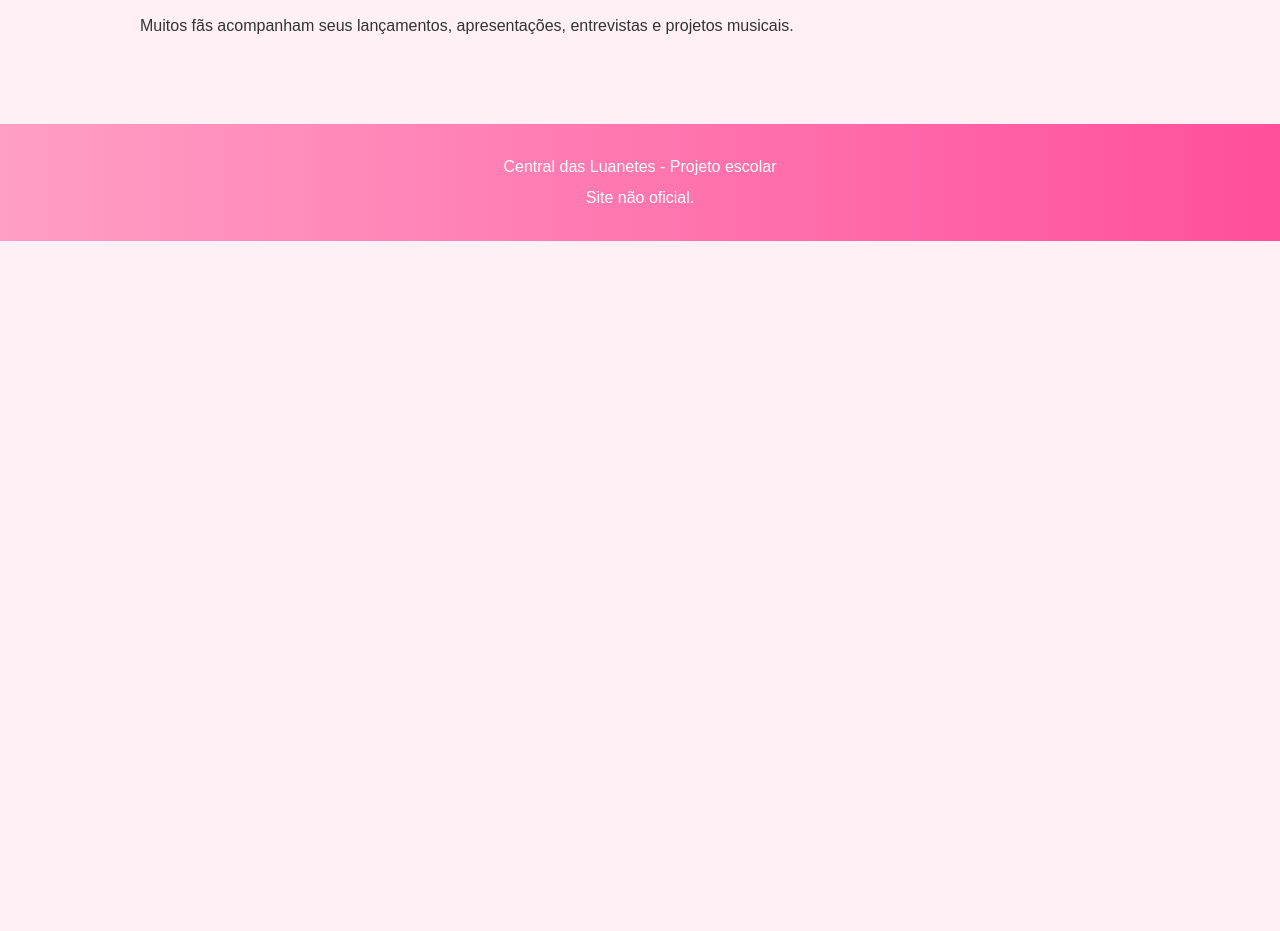
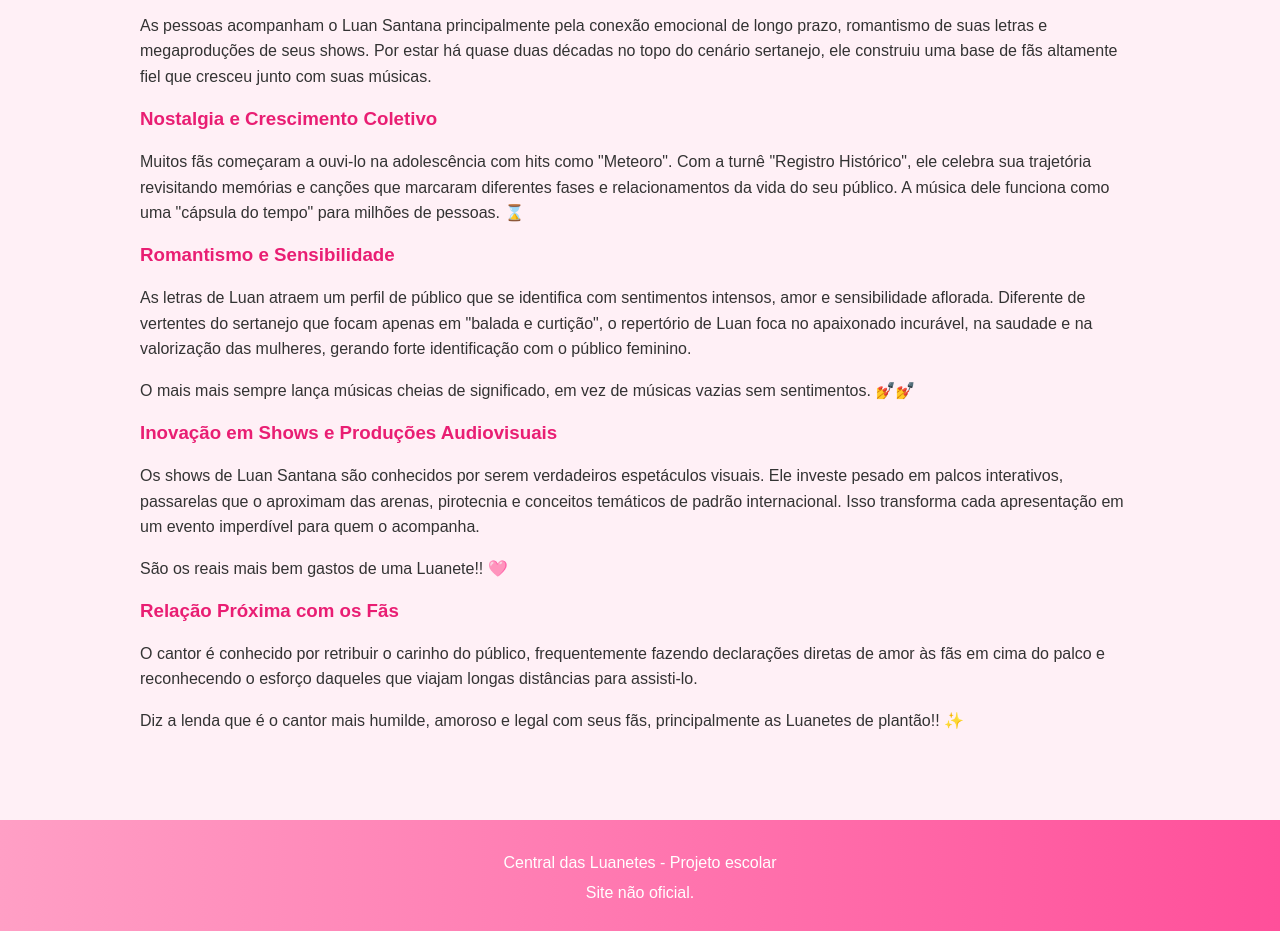
Before and after one commit to SofiaBelchior/central_das_luanetes, a plain HTML site: page luan.html in a window 1280 px wide. Shown: the part 2875-3806 px from the top of the page. Before the commit the page ends 3116 px from the top, so only its background shows below. Drawn offline with Linux system fonts and the light colour scheme; a script that the page names is missing.

Commit message:
fix(luan): update text explaining why Luan has fans

```diff
--- a/luan.html
+++ b/luan.html
@@ -207,9 +207,7 @@
         Marília Mendonça.
       </p>
 
-      <p>
-        Ele sempre pensando em nós mulherees, amooo! 🫶🫶
-      </p>
+      <p>Ele sempre pensando em nós mulherees, amooo! 🫶🫶</p>
 
       <p>
         Os singles, “Eu, Você, o Mar e Ela” e “Dia, Lugar e Hora”, alcançaram o
@@ -269,14 +267,70 @@
 
       <p>
         Em julho de 2024 divulgaram que estavam esperando o primeiro filho. No
-        dia 28 de dezembro de 2024 nasceu nossa princesinha “Serena” a primeira filha do casal. 🩷✨
+        dia 28 de dezembro de 2024 nasceu nossa princesinha “Serena” a primeira
+        filha do casal. 🩷✨
       </p>
 
       <h2>Por que as pessoas acompanham sua carreira?</h2>
 
       <p>
-        Muitos fãs acompanham seus lançamentos, apresentações, entrevistas e
-        projetos musicais.
+        As pessoas acompanham o Luan Santana principalmente pela conexão
+        emocional de longo prazo, romantismo de suas letras e megaproduções de
+        seus shows. Por estar há quase duas décadas no topo do cenário
+        sertanejo, ele construiu uma base de fãs altamente fiel que cresceu
+        junto com suas músicas.
+      </p>
+
+      <h3>Nostalgia e Crescimento Coletivo</h3>
+
+      <p>
+        Muitos fãs começaram a ouvi-lo na adolescência com hits como "Meteoro".
+        Com a turnê "Registro Histórico", ele celebra sua trajetória revisitando
+        memórias e canções que marcaram diferentes fases e relacionamentos da
+        vida do seu público. A música dele funciona como uma "cápsula do tempo"
+        para milhões de pessoas. ⌛
+      </p>
+
+      <h3>Romantismo e Sensibilidade</h3>
+
+      <p>
+        As letras de Luan atraem um perfil de público que se identifica com
+        sentimentos intensos, amor e sensibilidade aflorada. Diferente de
+        vertentes do sertanejo que focam apenas em "balada e curtição", o
+        repertório de Luan foca no apaixonado incurável, na saudade e na
+        valorização das mulheres, gerando forte identificação com o público
+        feminino.
+      </p>
+
+      <p>
+        O mais mais sempre lança músicas cheias de significado, em vez de
+        músicas vazias sem sentimentos. 💅💅
+      </p>
+
+      <h3>Inovação em Shows e Produções Audiovisuais</h3>
+
+      <p>
+        Os shows de Luan Santana são conhecidos por serem verdadeiros
+        espetáculos visuais. Ele investe pesado em palcos interativos,
+        passarelas que o aproximam das arenas, pirotecnia e conceitos temáticos
+        de padrão internacional. Isso transforma cada apresentação em um evento
+        imperdível para quem o acompanha.
+      </p>
+
+      <p>São os reais mais bem gastos de uma Luanete!! 🩷</p>
+
+      <h3>Relação Próxima com os Fãs</h3>
+
+      <p>
+        O cantor é conhecido por retribuir o carinho do público, frequentemente
+        fazendo declarações diretas de amor às fãs em cima do palco e
+        reconhecendo o esforço daqueles que viajam longas distâncias para
+        assisti-lo.
+      </p>
+
+      <p>
+        Diz a lenda que é o cantor mais humilde, amoroso e legal com seus fãs,
+        principalmente as Luanetes de plantão!! ✨
       </p>
     </main>
 
```
